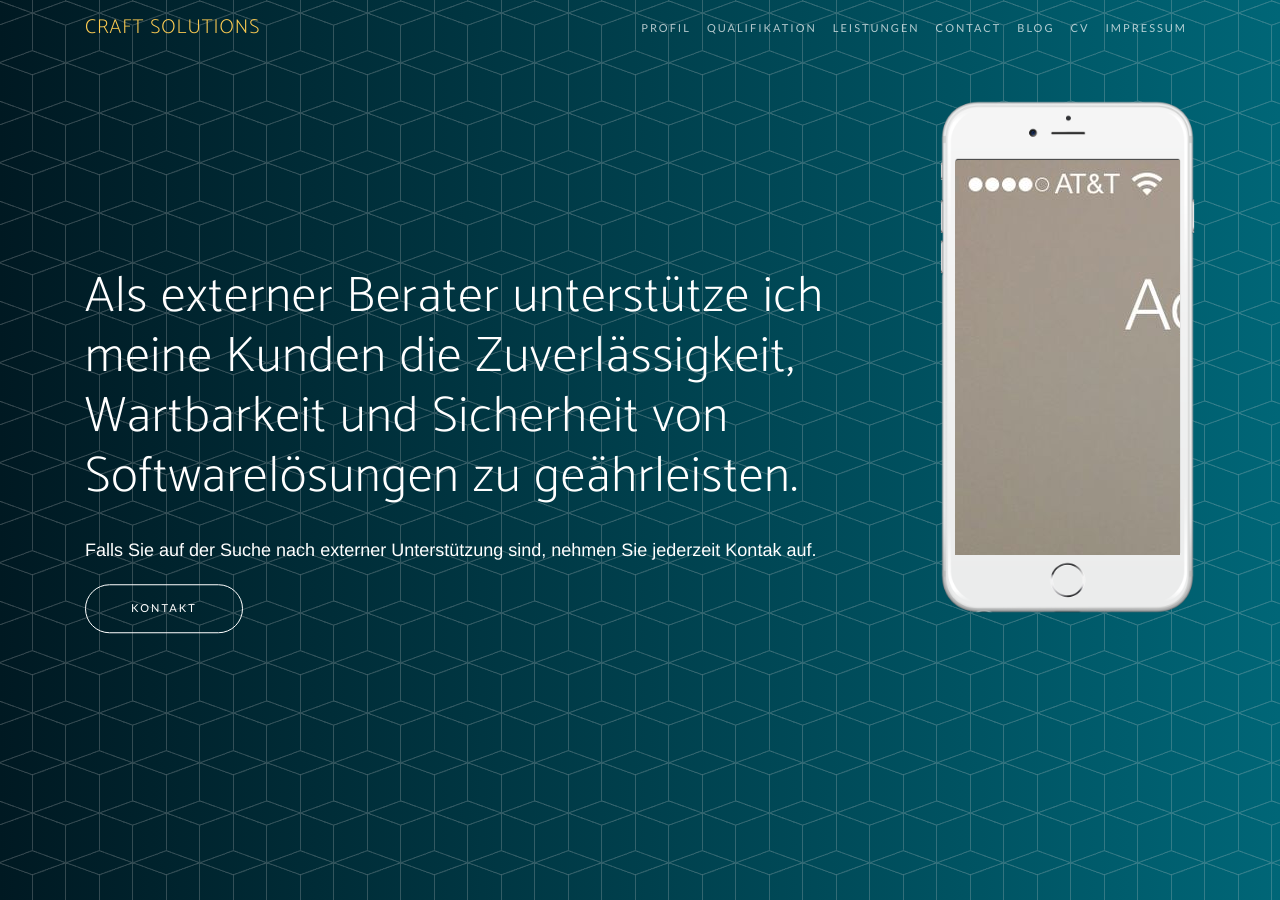
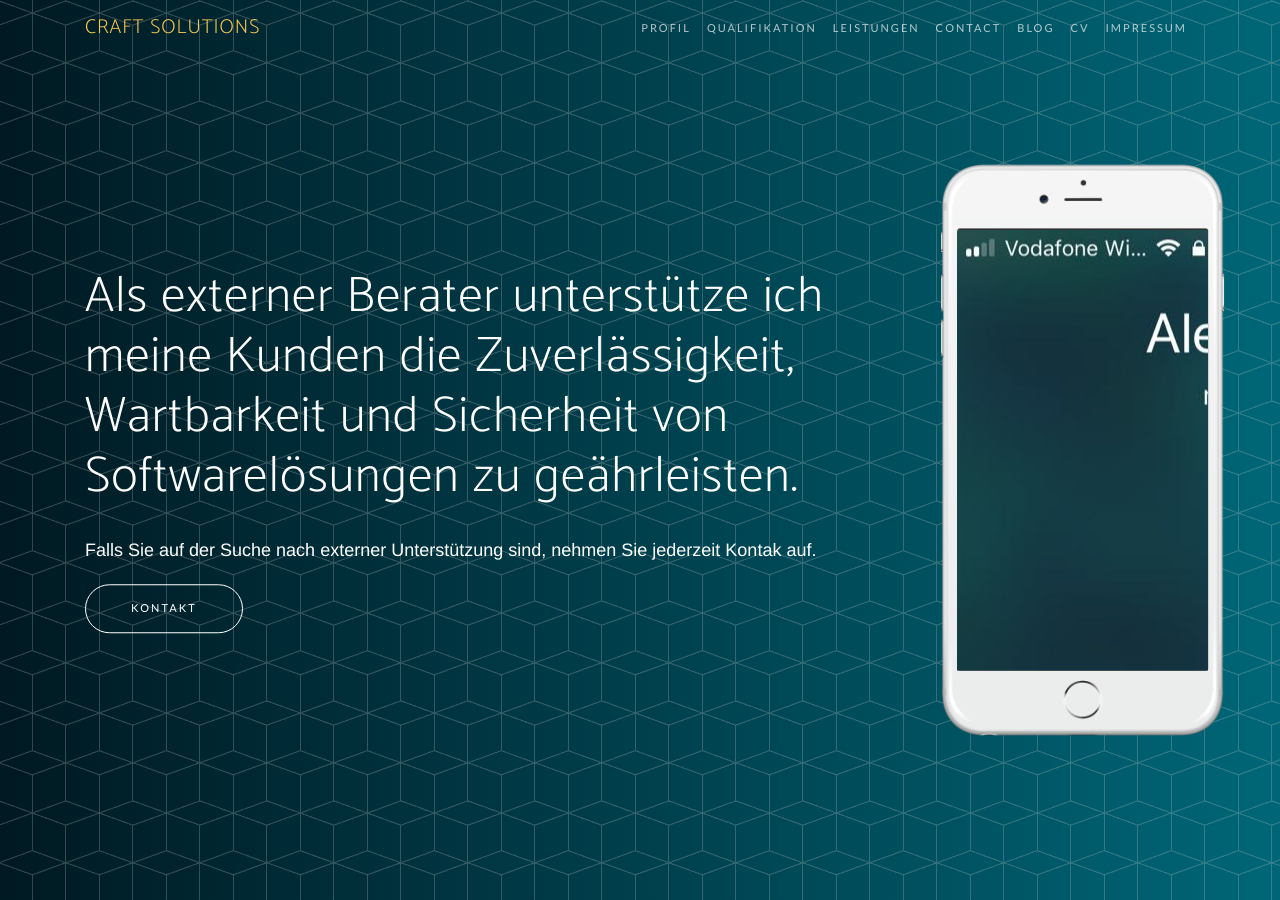
Before and after one commit to atolj/atolj.github.io, a Jekyll site: the page built from index.html, in a window 1280 px wide and 900 px high. Built offline with Jekyll 4.4.1, drawn with Linux system fonts in a browser that asks for light colours; some web fonts are replaced; the list of posts is cut into pages by our own code.

Commit message:
Added alen-call.jpeg to header.

```diff
--- a/_includes/front/call-to-action-certs.html
+++ b/_includes/front/call-to-action-certs.html
@@ -1,4 +1,4 @@
-<section id="download" class="download bg-primary text-center">
+<section id="certificates" class="download bg-primary text-center">
     <div class="container">
         <div class="row">
             <div class="col-md-8 col-md-offset-2">
--- a/_includes/front/call-to-action-profile.html
+++ b/_includes/front/call-to-action-profile.html
@@ -1,4 +1,4 @@
-<section id="download" class="download bg-primary text-center">
+<section id="profile" class="download bg-primary text-center">
     <div class="container">
         <div class="row">
             <div class="col-md-8 col-md-offset-2">
--- a/_includes/front/header.html
+++ b/_includes/front/header.html
@@ -16,7 +16,7 @@
                         <div class="device">
                             <div class="screen">
                                 <!-- Demo image for screen mockup, you can put an image here, some HTML, an animation, video, or anything else! -->
-                                <img src="/img/example-call.jpg" class="img-responsive" alt="">
+                                <img src="/img/alen-call.jpeg" class="img-responsive" alt="">
                             </div>
                             <div class="button">
                                 <!-- You can hook the "home button" to some JavaScript events or just remove it -->
--- a/_includes/front/nav.html
+++ b/_includes/front/nav.html
@@ -10,7 +10,7 @@
         <div class="collapse navbar-collapse" id="navbarResponsive">
             <ul class="navbar-nav ml-auto">
                 <li class="nav-item">
-                    <a class="nav-link js-scroll-trigger" href="#download">Profil</a>
+                    <a class="nav-link js-scroll-trigger" href="#profile">Profil</a>
                 </li>
                 <li class="nav-item">
                     <a class="nav-link js-scroll-trigger" href="#features">Qualifikation</a>
--- a/_includes/scripts.html
+++ b/_includes/scripts.html
@@ -1,6 +1,7 @@
 
 <!-- Bootstrap core JavaScript -->
 <script src="/vendor/jquery/jquery.min.js"></script>
+<script src="/vendor/jquery-easing/jquery.easing.min.js"></script>
 <script src="/vendor/bootstrap/js/bootstrap.bundle.min.js"></script>
 
 <!-- Custom scripts for this template -->
--- a/css/new-age.css
+++ b/css/new-age.css
@@ -1074,6 +1074,11 @@ header .device-container .screen img {
   header .header-content .header-content-inner h1 {
     font-size: 35px;
   }
+  header .device-mockup {
+    position: absolute;
+    top: 50%;
+    transform: translateY(-50%);
+  }
   header .device-container {
     max-width: none;
     max-height: calc(0vh);
--- a/scss/_base.scss
+++ b/scss/_base.scss
@@ -537,6 +537,11 @@ header {
         }
       }
     }
+    .device-mockup{
+      position: absolute;
+      top: 50%;
+      transform: translateY(-50%);
+    }
     .device-container {
       max-width: none;
       max-height: calc(0vh);
```
Also changed, not shown: css/new-age.min.css, img/alen-call.jpeg (added).
